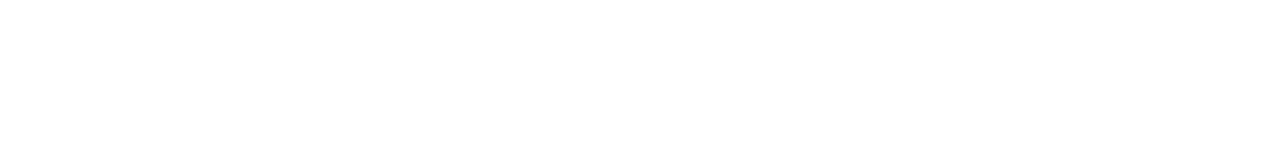
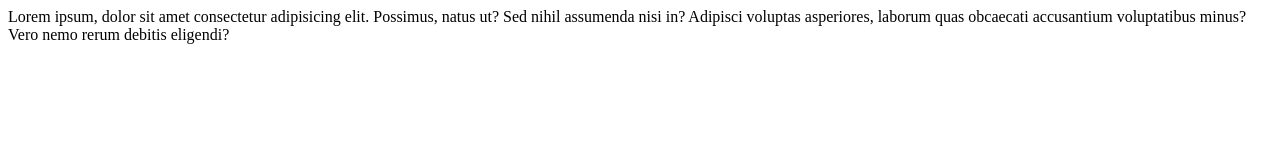
Before and after one commit to MVTTSUN/git2, a plain HTML site: page index.htm in a window 1280 px wide. Drawn offline with Linux system fonts and the light colour scheme.

Commit message:
add content

```diff
--- a/index.htm
+++ b/index.htm
@@ -7,6 +7,8 @@
   <title>Document</title>
 </head>
 <body>
-
+  <div>
+    Lorem ipsum, dolor sit amet consectetur adipisicing elit. Possimus, natus ut? Sed nihil assumenda nisi in? Adipisci voluptas asperiores, laborum quas obcaecati accusantium voluptatibus minus? Vero nemo rerum debitis eligendi?
+  </div>
 </body>
 </html>
```
